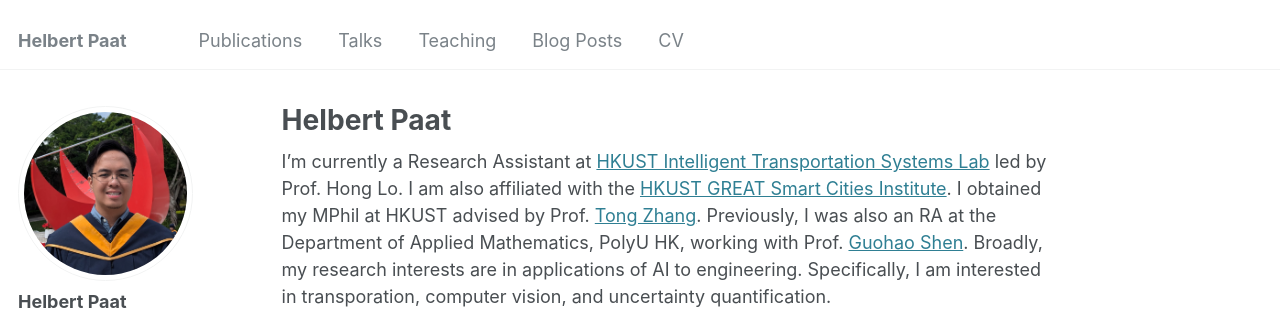
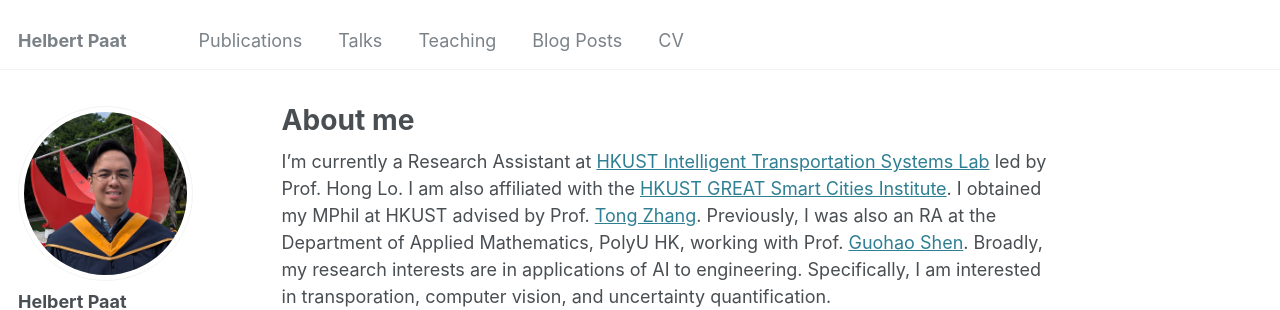
Before and after one commit to paathelb/paathelb.github.io, a Jekyll site: the page built from _pages/about.md, in a window 1280 px wide and 1375 px high. Shown: the top 310 px of the window. Built offline with Jekyll 4.4.1, drawn with Linux system fonts in a browser that asks for light colours; some web fonts are replaced.

Commit message:
Update about.md

```diff
--- a/_pages/about.md
+++ b/_pages/about.md
@@ -1,6 +1,6 @@
 ---
 permalink: /
-title: "Helbert Paat"
+title: "About me"
 author_profile: true
 redirect_from:
   - /about/
```
